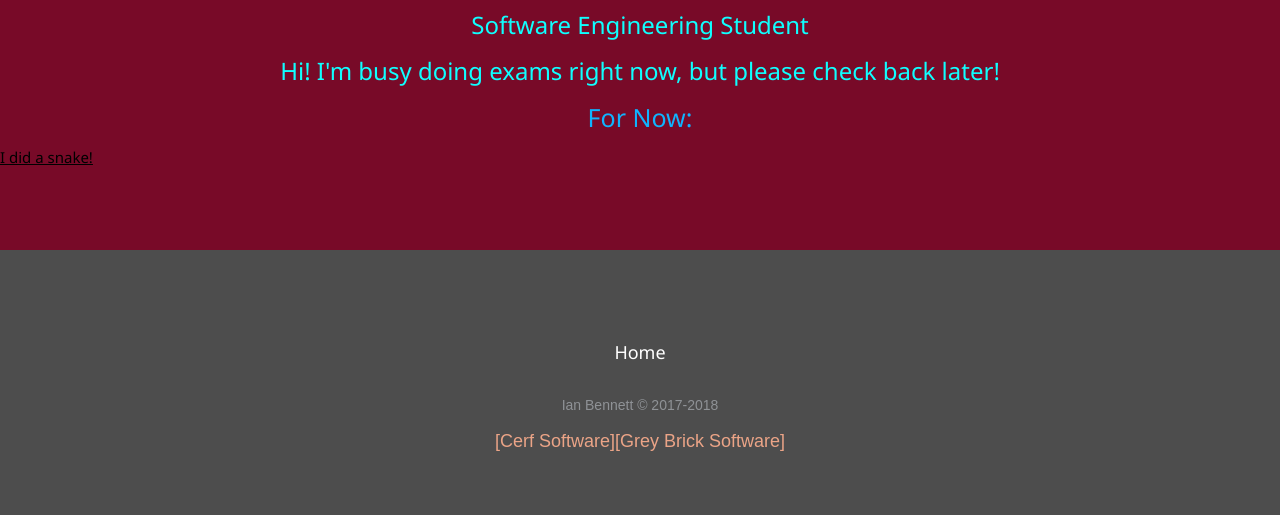
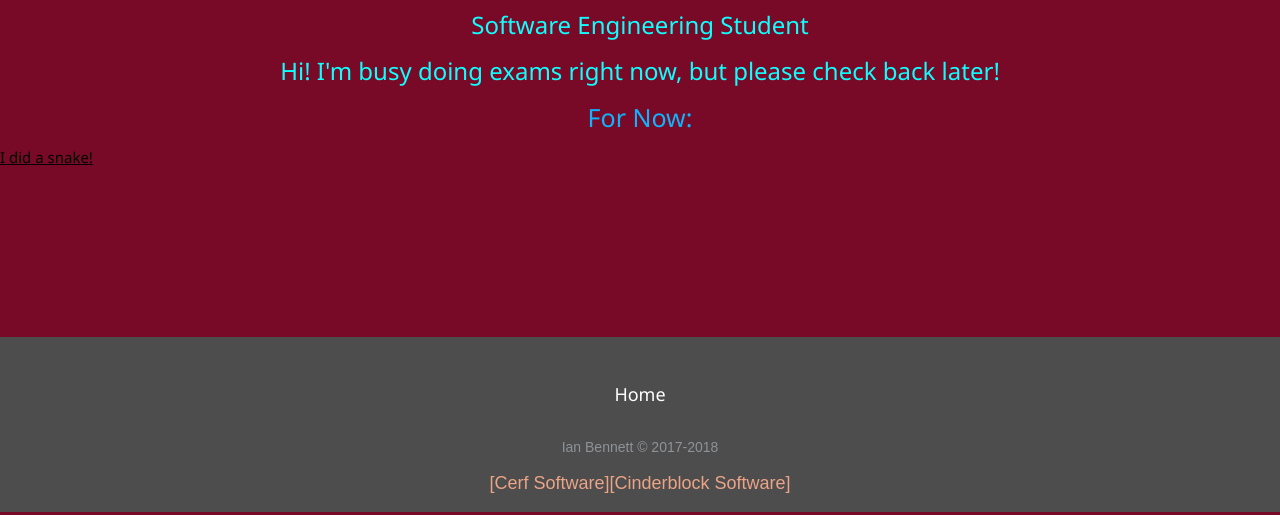
Before and after one commit to ianbenn1/ianbenn1.github.io, a plain HTML site: page index.html in a window 1280 px wide. Shown: the part 288-803 px from the top of the page. Drawn offline with Linux system fonts and the light colour scheme.

Commit message:
Footers work!
And they look great! sized more appropriately and stuck to screen bottom.

```diff
--- a/index.html
+++ b/index.html
@@ -39,7 +39,7 @@
       </p>
 
       <p class="footerName">Ian Bennett &copy; 2017-2018</p>
-      <p class="affiliated">[Cerf Software][Grey Brick Software]</p>
+      <p class="affiliated">[Cerf Software][Cinderblock Software]</p>
 
     </footer>
 
--- a/style.css
+++ b/style.css
@@ -98,12 +98,16 @@ h6 {
 .footer{
 	background-color: #4D4D4D;
 	box-sizing: border-box;
+	/*height: 130px;*/
+
 	width: 100%;
 	text-align: center;
 	font: normal 18px sans-serif;
-
-	padding: 45px;
-	margin-top: 80px;
+	position: absolute;
+	bottom: 0;
+	/*padding: 45px;*/
+	/*margin-top: 80px;*/
+	margin-bottom: 0px;
 }
 
 
```
Also changed, not shown: aboutMe.html (+1 -1 lines), projects.html (+1 -1 lines), resume.html (+1 -1 lines).
